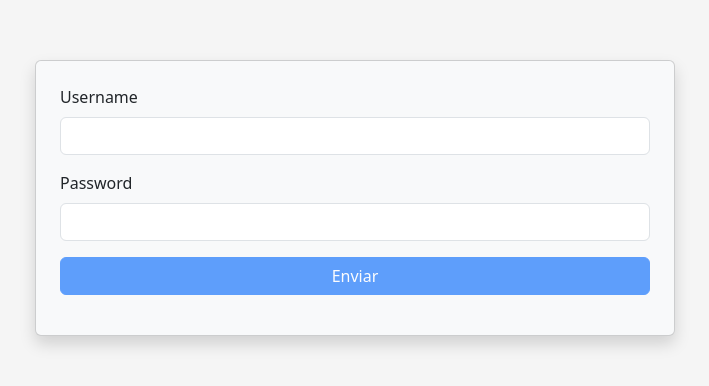
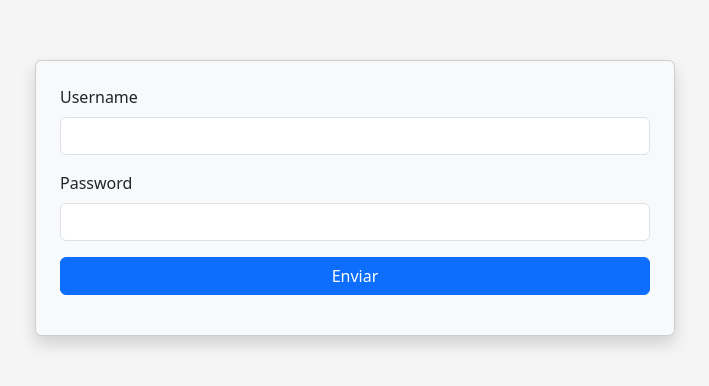
Before and after one commit to Christust/react-js, a React (Create React App) app: page /login in a window 1280 px wide. Shown: the part 202-588 px from the top of the page, without its empty margins (285-994 px from the left). Built offline with nearby package versions, Linux system fonts and the light colour scheme; the HTML template or start-up script is replaced by a standard one.

Commit message:
isValid Form

```diff
--- a/src/components/forms/login/LoginForm.jsx
+++ b/src/components/forms/login/LoginForm.jsx
@@ -25,7 +25,7 @@ const LoginForm = () => {
         onSubmit={(payload) => login(payload)}
       >
         {(props) => {
-          const { values, touched, errors } = props;
+          const { touched, errors, isValid } = props;
           return (
             <Form className="d-flex p-4 card shadow bg-body-tertiary rounded">
               <label className="form-label" htmlFor="username">
@@ -33,7 +33,7 @@ const LoginForm = () => {
               </label>
               <Field className="form-control mb-3" name="username"></Field>
               {errors.username && touched.username && (
-                <div className="invalid-feedback">
+                <div className="text-danger fw-light">
                   El nombre de usuario es requerido.
                 </div>
               )}
@@ -51,7 +51,7 @@ const LoginForm = () => {
                 </div>
               )}
               <button
-                disabled={errors}
+                disabled={!isValid}
                 type="submit"
                 className="btn btn-primary mb-3"
               >
```
